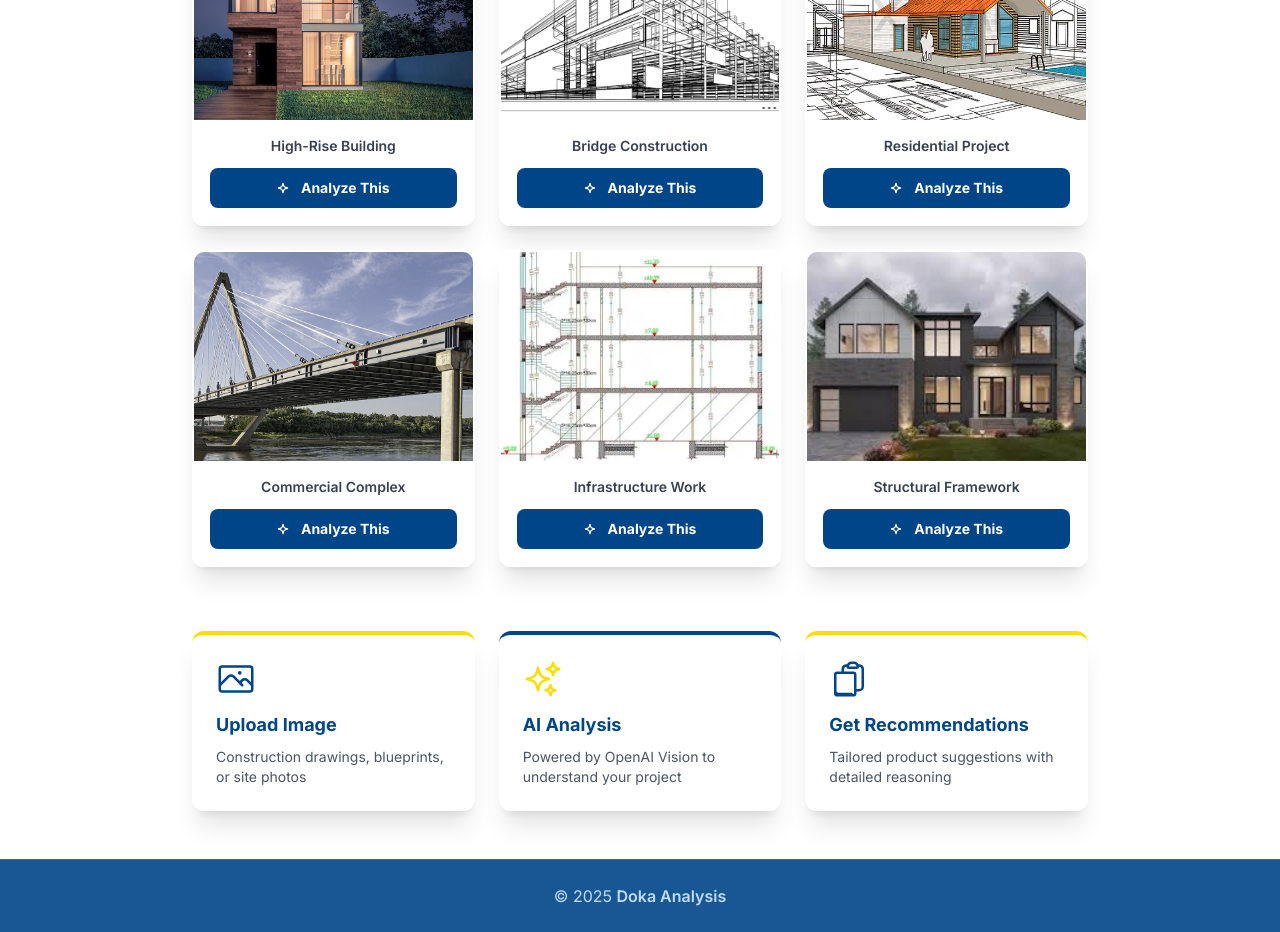
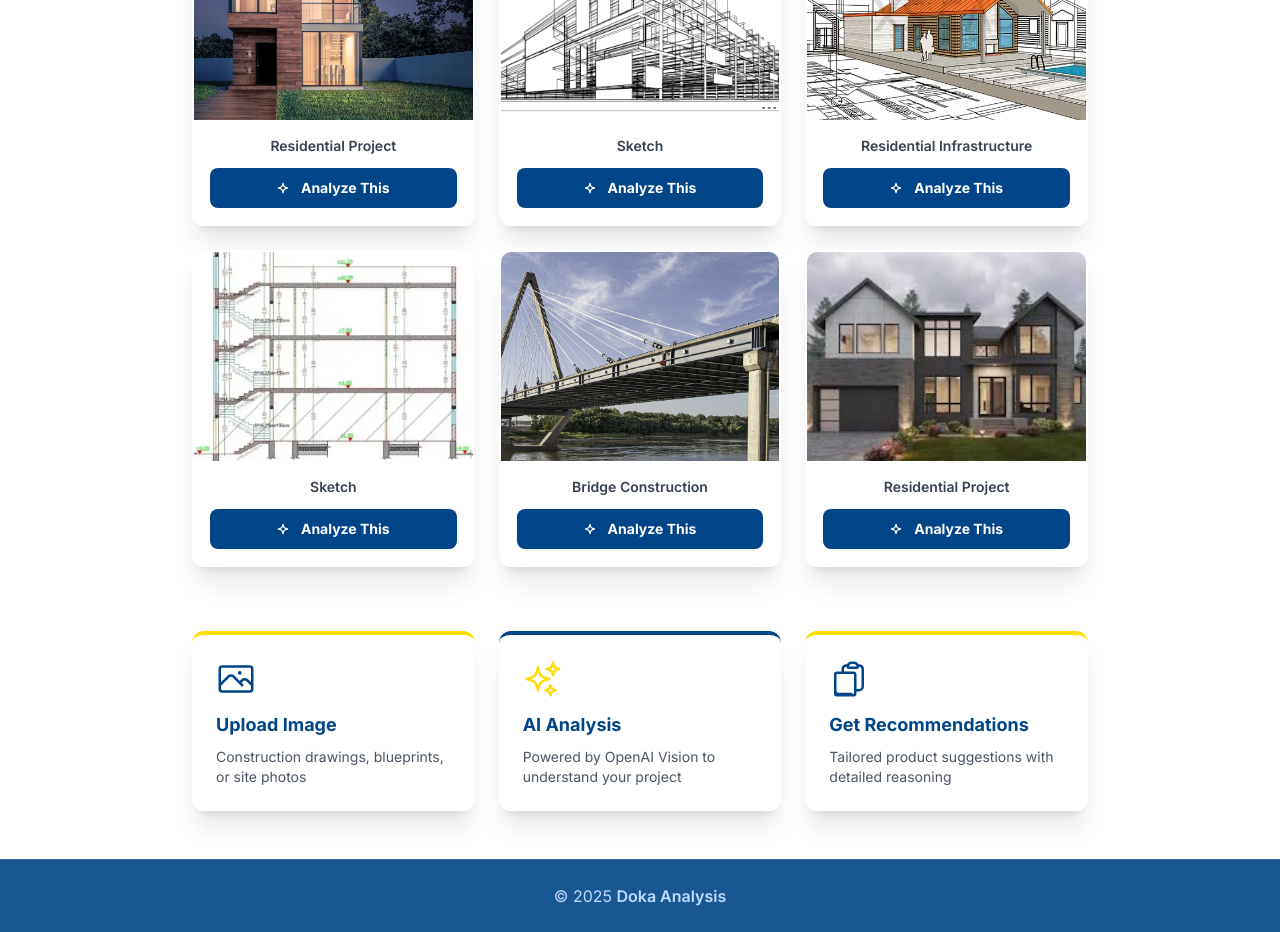
Before and after one commit to abdo/Doka-Analysis, a React (Vite) app: page / in a window 1280 px wide. Shown: the part 840-1772 px from the top of the page. Built offline with nearby package versions, Linux system fonts and the light colour scheme; no server answers.

Commit message:
feat: Improve sample image selection

```diff
--- a/src/pages/HomePage.tsx
+++ b/src/pages/HomePage.tsx
@@ -14,12 +14,12 @@ import sample5 from "../assets/samples/5.webp";
 import sample6 from "../assets/samples/6.jpg";
 
 const sampleImages = [
-  { id: 1, src: sample1, name: "High-Rise Building" },
-  { id: 2, src: sample2, name: "Bridge Construction" },
-  { id: 3, src: sample3, name: "Residential Project" },
-  { id: 4, src: sample4, name: "Commercial Complex" },
-  { id: 5, src: sample5, name: "Infrastructure Work" },
-  { id: 6, src: sample6, name: "Structural Framework" },
+  { id: 1, src: sample1, name: "Residential Project" },
+  { id: 2, src: sample2, name: "Sketch" },
+  { id: 3, src: sample3, name: "Residential Infrastructure" },
+  { id: 4, src: sample5, name: "Sketch" },
+  { id: 5, src: sample4, name: "Bridge Construction" },
+  { id: 6, src: sample6, name: "Residential Project" },
 ];
 
 const HomePage: React.FC = () => {
```
